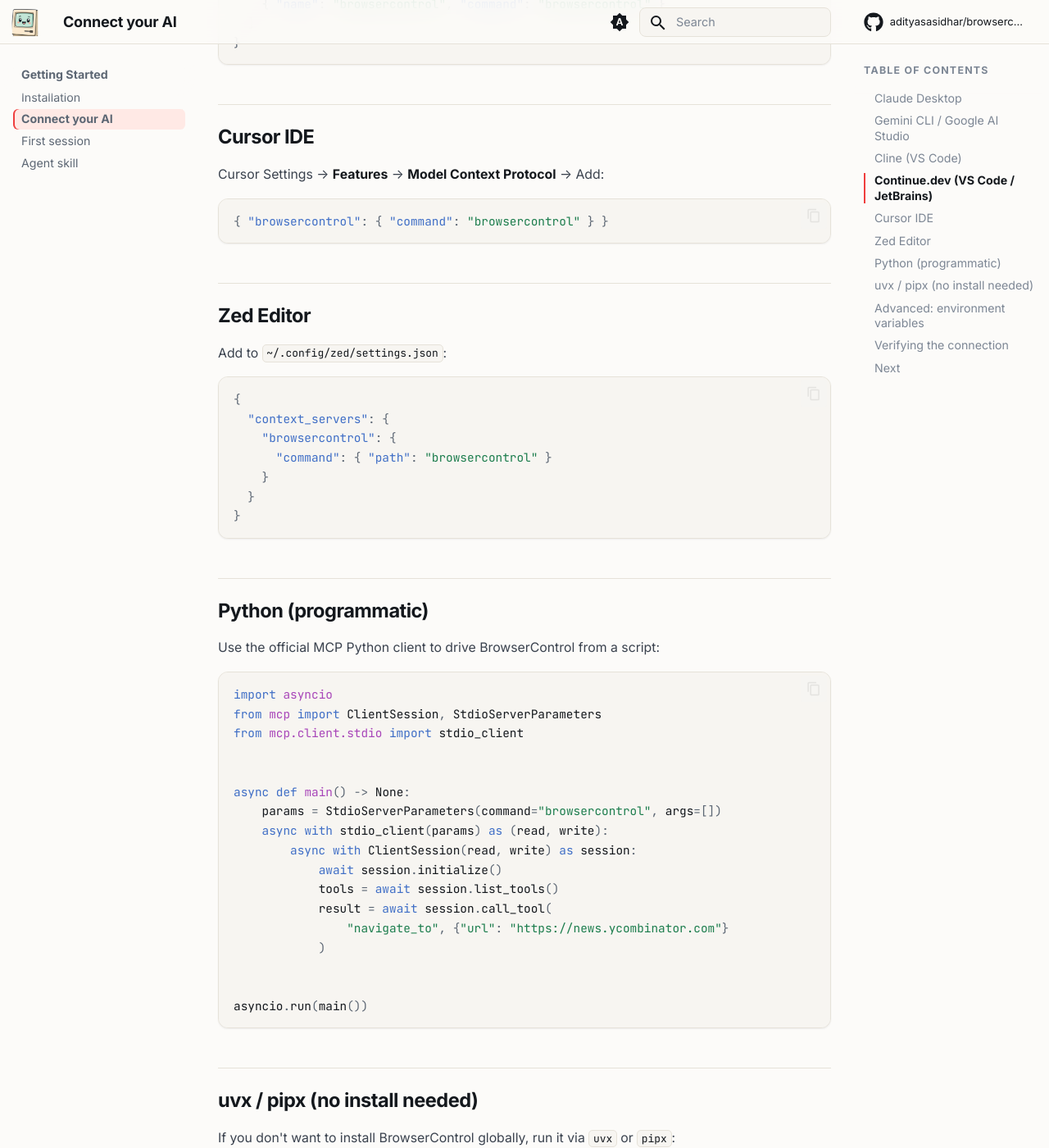
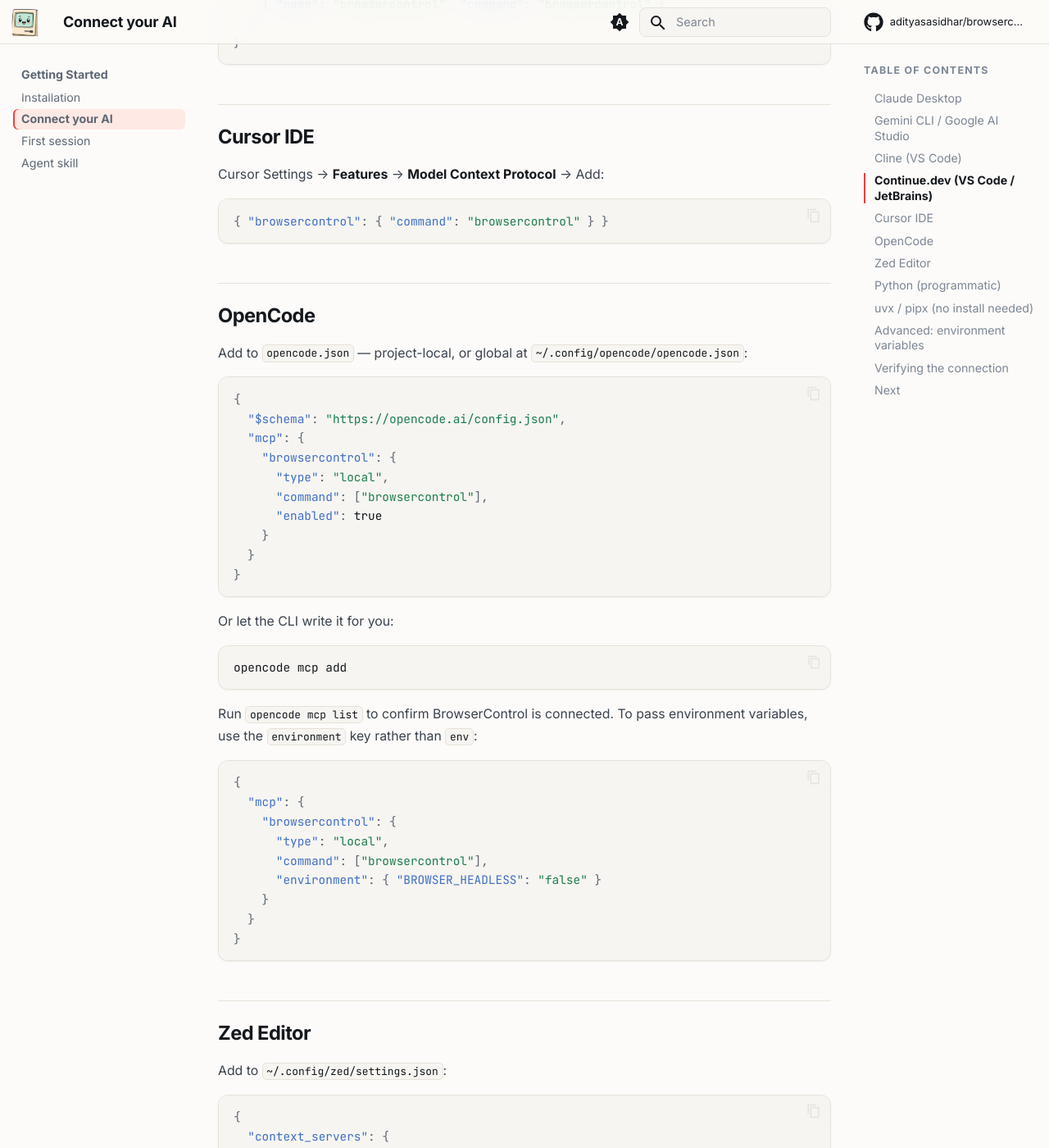
Before and after one commit to adityasasidhar/browsercontrol, an MkDocs documentation site: the page built from docs/getting-started/connect-your-ai.md, in a window 1280 px wide and 1400 px high, scrolled down 1649 px. Shown: the whole window at 82% size. Built offline with MkDocs 1.6.1 and Material for MkDocs 9.7.7, drawn with Linux system fonts in a browser that asks for light colours; comment, search, counter and statistics services are not loaded.

Commit message:
docs: add OpenCode to the getting started guide (#5)
Add an OpenCode section to the connect-your-ai page covering the
opencode.json `mcp` block (type/command array), the `opencode mcp add`
CLI path, and env vars via `environment` rather than `env` — its config
schema differs from the `mcpServers` shape the other clients use.

Also list OpenCode among the supported clients on the getting started
index.


Claude-Session: https://claude.ai/code/session_01Y4f89v2jUVzJ9LdBsYhEGK

Co-authored-by: Claude Opus 5 <noreply@anthropic.com>

````diff
--- a/docs/getting-started/connect-your-ai.md
+++ b/docs/getting-started/connect-your-ai.md
@@ -63,6 +63,43 @@ Cursor Settings → **Features** → **Model Context Protocol** → Add:
 
 ```json
 { "browsercontrol": { "command": "browsercontrol" } }
+```
+
+## OpenCode
+
+Add to `opencode.json` — project-local, or global at `~/.config/opencode/opencode.json`:
+
+```json
+{
+  "$schema": "https://opencode.ai/config.json",
+  "mcp": {
+    "browsercontrol": {
+      "type": "local",
+      "command": ["browsercontrol"],
+      "enabled": true
+    }
+  }
+}
+```
+
+Or let the CLI write it for you:
+
+```bash
+opencode mcp add
+```
+
+Run `opencode mcp list` to confirm BrowserControl is connected. To pass environment variables, use the `environment` key rather than `env`:
+
+```json
+{
+  "mcp": {
+    "browsercontrol": {
+      "type": "local",
+      "command": ["browsercontrol"],
+      "environment": { "BROWSER_HEADLESS": "false" }
+    }
+  }
+}
 ```
 
 ## Zed Editor
--- a/docs/getting-started/index.md
+++ b/docs/getting-started/index.md
@@ -5,14 +5,14 @@ Welcome to **BrowserControl** — the vision-first browser automation MCP server
 ## What you'll do
 
 1. **[Install BrowserControl](installation.md)** — pip / uv / pipx in one command.
-2. **[Connect it to your AI](connect-your-ai.md)** — Claude Desktop, Cursor, Cline, Continue, Zed, or programmatic Python.
+2. **[Connect it to your AI](connect-your-ai.md)** — Claude Desktop, Cursor, Cline, Continue, OpenCode, Zed, or programmatic Python.
 3. **[Run your first session](first-session.md)** — navigate, click, type, and screenshot.
 4. **[Add the agent skill](agent-skill.md)** _(optional)_ — a playbook that teaches your agent to drive the browser well.
 
 ## What you'll need
 
 - **Python 3.11 or newer** on Linux, macOS, or Windows.
-- **An MCP-compatible AI client** — Claude Desktop, Cursor, Cline, Continue, Gemini CLI, or any client that speaks MCP stdio.
+- **An MCP-compatible AI client** — Claude Desktop, Cursor, Cline, Continue, OpenCode, Gemini CLI, or any client that speaks MCP stdio.
 - **No API key, no cloud account, no telemetry.** BrowserControl runs 100% on your machine.
 
 !!! tip "Already have a Python project?"
````
